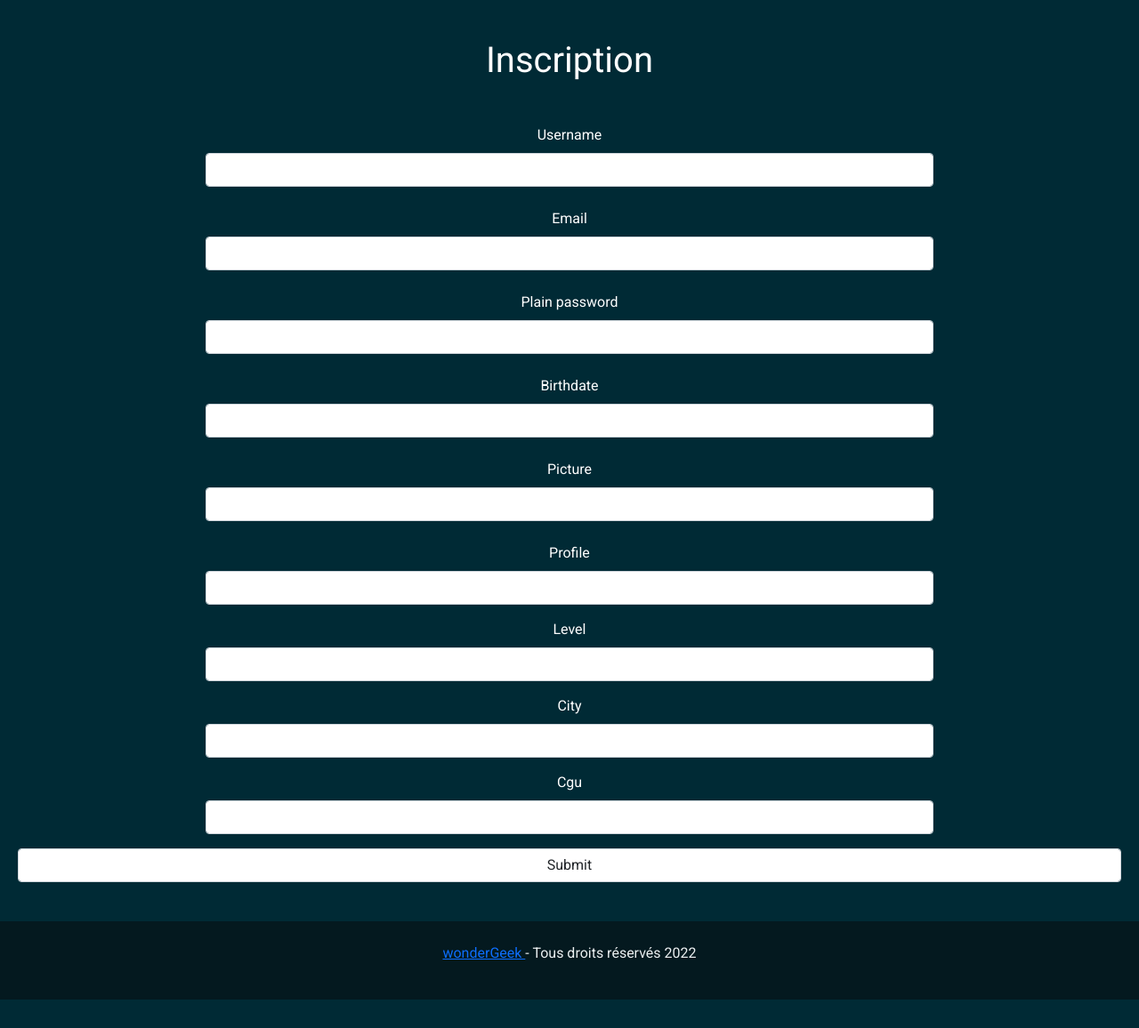
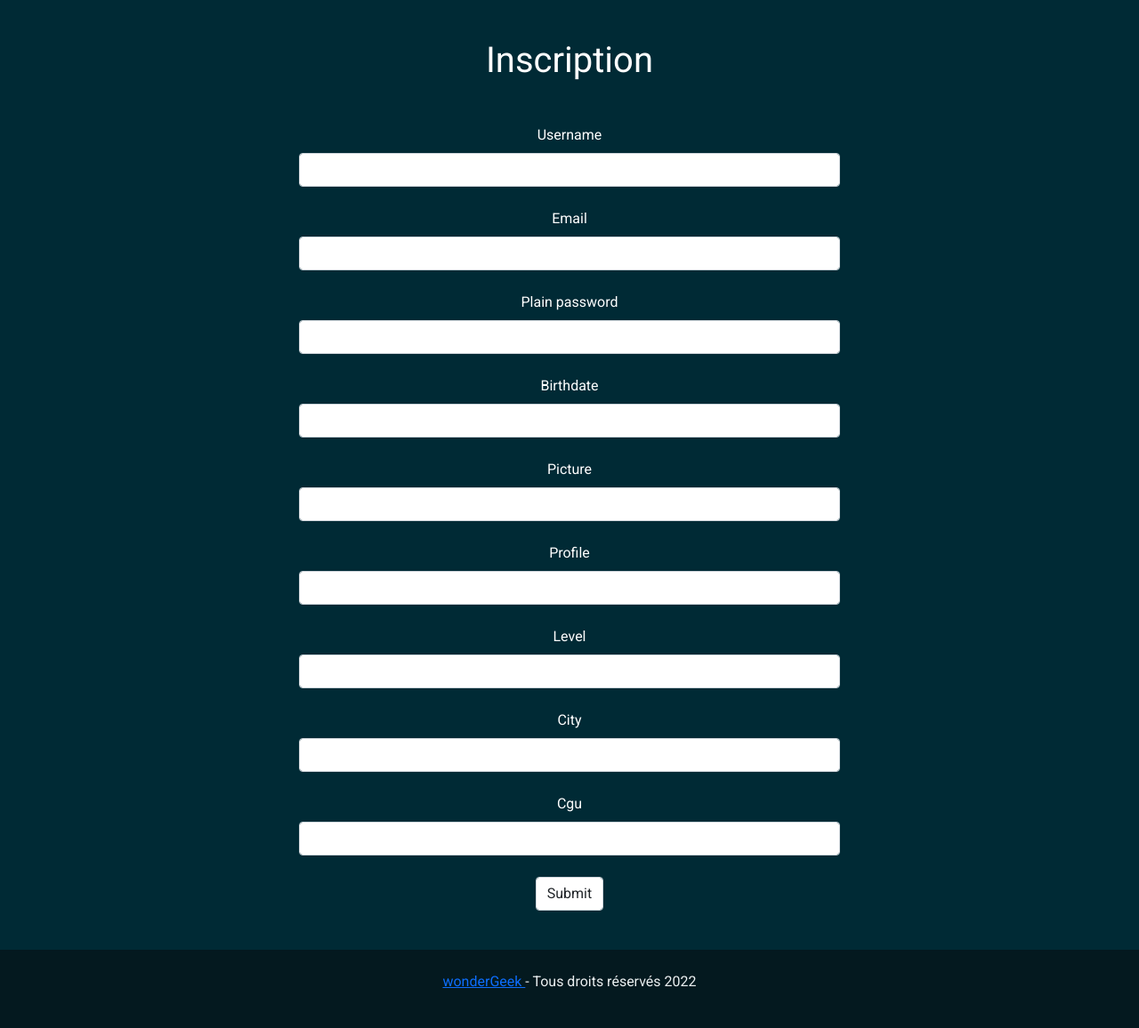
Before and after one commit to audrey-ebrotie/wonderGeek, a Symfony app: template templates/user/register.html.twig in a window 1280 px wide; the page is wider, and only the part inside the window is pictured. Shown: the part 220-1376 px from the top of that part at 89% size. Before the commit the page ends 1344 px from the top of that part, so only its background shows below. Run offline with Twig, Linux system fonts and the light colour scheme; the template is opened without the code that fills it, so the values that code supplies are empty; form fields are guessed from the names that the template uses; some libraries are stand-ins or nearby versions.

Commit message:
qsmdjqsm

```diff
--- a/templates/main/contact.html.twig
+++ b/templates/main/contact.html.twig
@@ -10,8 +10,10 @@
 {% endblock %}
 {% block body %}
 
-<div class="container">
+    <div class="container">
+
         <h1 class="text-center">Contact</h1>
+
         <form method="post" class="contactform">
             <div class="row">
                 <label class="text-center py-2" for="usernameInput">Nom:</label>
--- a/templates/user/register.html.twig
+++ b/templates/user/register.html.twig
@@ -13,8 +13,7 @@
     {{ form_start(form) }}
 
     <div class="row text-center">
-
-        <div class="col col-md-8 offset-md-2">
+        <div class="col col-md-6 offset-md-3">
             <div class="form-group py-2 my-2">
                 {{ form_label(form.username) }}
                 {{ form_widget(form.username) }}
@@ -45,31 +44,33 @@
                 {{ form_errors(form.picture) }}
                 {{ form_help(form.picture) }}
             </div>
-            <div class="py-2">
+            <div class="form-group py-2 my-2">
                 {{ form_label(form.profile) }}
                 {{ form_widget(form.profile) }}
                 {{ form_errors(form.profile) }}
                 {{ form_help(form.profile) }}
             </div>
-            <div class="py-2">
+            <div class="form-group py-2 my-2">
                 {{ form_label(form.level) }}
                 {{ form_widget(form.level) }}
                 {{ form_errors(form.level) }}
                 {{ form_help(form.level) }}
             </div>
-            <div class="py-2">
+            <div class="form-group py-2 my-2">
                 {{ form_label(form.city) }}
                 {{ form_widget(form.city) }}
                 {{ form_errors(form.city) }}
                 {{ form_help(form.city) }}
             </div>
-            <div class="py-2">
+            <div class="form-group py-2 my-2">
                 {{ form_label(form.cgu) }}
                 {{ form_widget(form.cgu) }}
                 {{ form_errors(form.cgu) }}
                 {{ form_help(form.cgu) }}
             </div>
+        </div>
     </div>
+
     <div class="form-end my-2">
         {{ form_row(form.submit) }}
     </div>
```
Also changed, not shown: templates/user/login.html.twig (+3 -6 lines).
